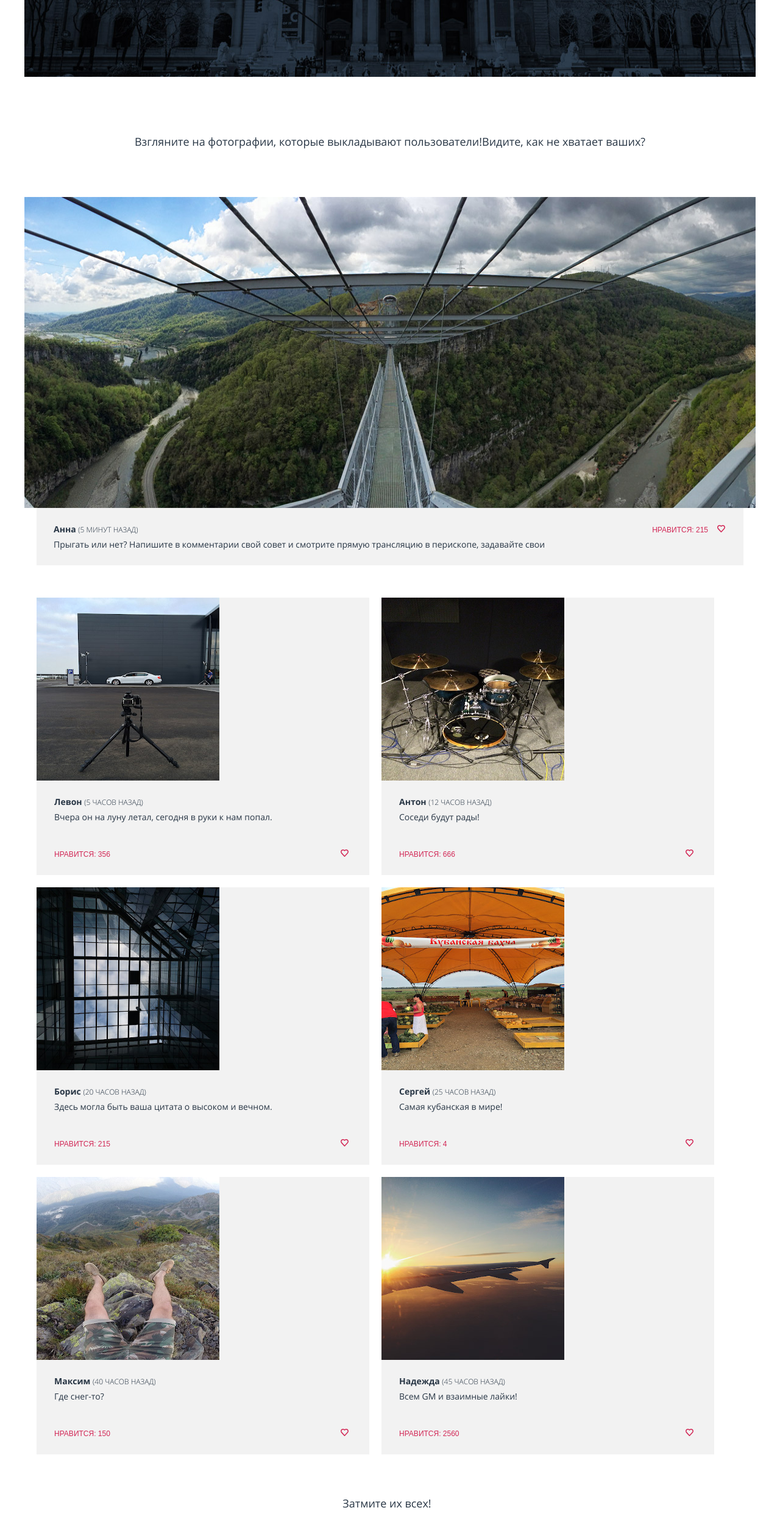
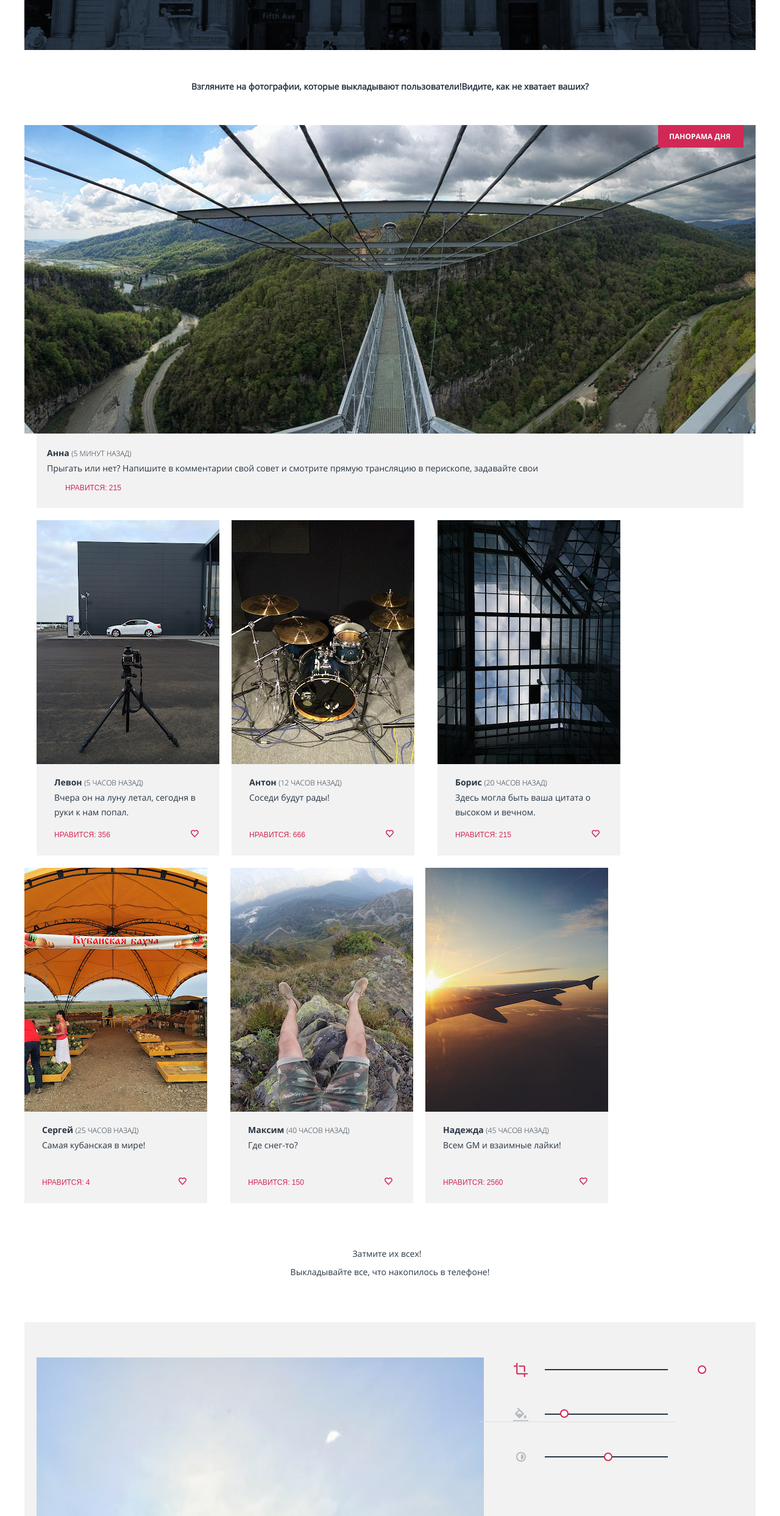
Before and after one commit to shurawi/952231-pink-18, a website: page source/photo.html in a window 1280 px wide. Shown: the part 314-2800 px from the top of the page at 61% size. Drawn offline with nearby package versions, Linux system fonts and the light colour scheme; files that its build step writes are made by us from their sources.

Commit message:
добавляет адаптивный логотип, оформляет photo.index mobile – pixel perfect

```diff
--- a/source/photo.html
+++ b/source/photo.html
@@ -43,23 +43,30 @@
           <h2 class="promo__title promo__title--photo">Фотографии пользователей</h2>
         </div>
       </section>
-      <section class="photo">
-        <div class="photo__wrap wrap">
-          <div class="photo__item photo__item--title">
-            <p class="photo__pharagraf photo__pharagraf--title">Взгляните на фотографии, которые выкладывают пользователи!Видите, как не хватает ваших?</p>
+      <section class="panorama">
+        <div class="panorama__wrap wrap">
+          <div class="panorama__title">
+            <h2 class="panorama__headliner">Взгляните на фотографии, которые выкладывают пользователи!Видите, как не хватает ваших?</h2>
           </div>
-          <div class="photo__item photo__item--checked">
+          <div class="panorama__item">
             <picture>
               <source media="(min-width: 1200px)" srcset="img/panorama-desktop@1x.jpg">
               <source media="(min-width: 660px)" srcset="img/panorama-tablet@1x.jpg">
-              <img class="photo__pic photo__pic--checked" src="img/panorama-mobile@1x.jpg" width="320" height="137" alt="панорамное фото спуска с горной лестницы">
+              <img class="panorama__pic" src="img/panorama-mobile@1x.jpg" width="320" height="137" alt="панорамное фото спуска с горной лестницы">
             </picture>
-            <div class="photo__text photo__text--checked">
-              <p class="photo__pharagraf photo__pharagraf--name">Анна <span class="photo__span">(5 минут назад)</span></p>
-              <p class="photo__pharagraf">Прыгать или нет? Напишите в комментарии свой совет и смотрите прямую трансляцию в перископе, задавайте свои </p>
-              <button class="photo__button photo__button--checked" type="button">Нравится: 215</button>
+            <div class="panorama__checked">
+              <span class="panorama__bold">ПАНОРАМА ДНЯ</span>
+            </div>
+            <div class="panorama__text">
+              <p class="panorama__paragraph panorama__paragraph--name">Анна <span class="panorama__span">(5 минут назад)</span></p>
+              <p class="panorama__paragraph">Прыгать или нет? Напишите в комментарии свой совет и смотрите прямую трансляцию в перископе, задавайте свои </p>
+              <button class="panorama__button" type="button">Нравится: 215</button>
             </div>
           </div>
+        </div>
+      </section>
+      <section class="photo">
+        <div class="photo__wrap wrap">
           <div class="photo__item">
             <picture>
               <source media="(min-width: 1200px)" srcset="img/photo-car-desktop@1x.jpg">
@@ -67,20 +74,21 @@
               <img class="photo__pic" src="img/photo-car-mobile@1x.jpg" width="280" height="180" alt="фотосъемка белой машины, тип кузова седан">
             </picture>
             <div class="photo__text">
-              <p class="photo__pharagraf photo__pharagraf--name">Левон <span class="photo__span">(5 часов назад)</span></p>
-              <p class="photo__pharagraf">Вчера он на луну летал, сегодня в руки к нам попал.</p>
+              <p class="photo__paragraph photo__paragraph--name">Левон <span class="photo__span">(5 часов назад)</span></p>
+              <p class="photo__paragraph">Вчера он на луну летал, сегодня в руки к нам попал.</p>
               <button class="photo__button" type="button">Нравится: 356</button>
             </div>
-          </div><div class="photo__item">
+          </div>
+          <div class="photo__item">
             <picture>
               <source media="(min-width: 1200px)" srcset="img/photo-drumset-desktop@1x.jpg">
               <source media="(min-width: 660px)" srcset="img/photo-drumset-tablet@1x.jpg">
               <img class="photo__pic" src="img/photo-drumset-mobile@1x.jpg" width="280" height="180" alt="фото барабанной установки ">
             </picture>
             <div class="photo__text">
-              <p class="photo__pharagraf photo__pharagraf--name">Антон <span class="photo__span">(12 часов назад)</span></p>
-              <p class="photo__pharagraf">Соседи будут рады!</p>
-              <p class="photo__pharagraf photo__pharagraf--likes"></p>
+              <p class="photo__paragraph photo__paragraph--name">Антон <span class="photo__span">(12 часов назад)</span></p>
+              <p class="photo__paragraph">Соседи будут рады!</p>
+              <p class="photo__paragraph photo__paragraph--likes"></p>
               <button class="photo__button" type="button">Нравится: 666</button>
             </div>
           </div>
@@ -91,9 +99,9 @@
               <img class="photo__pic" src="img/photo-window-mobile@1x.jpg" width="280" height="180" alt="фото витражных окон сквозь которые открывается вид на облачное небо">
             </picture>
             <div class="photo__text">
-              <p class="photo__pharagraf photo__pharagraf--name">Борис <span class="photo__span">(20 часов назад)</span></p>
-              <p class="photo__pharagraf">Здесь могла быть ваша цитата о высоком и вечном.</p>
-              <p class="photo__pharagraf photo__pharagraf--likes"></p>
+              <p class="photo__paragraph photo__paragraph--name">Борис <span class="photo__span">(20 часов назад)</span></p>
+              <p class="photo__paragraph">Здесь могла быть ваша цитата о высоком и вечном.</p>
+              <p class="photo__paragraph photo__paragraph--likes"></p>
               <button class="photo__button" type="button">Нравится: 215</button>
             </div>
           </div>
@@ -104,8 +112,8 @@
               <img class="photo__pic" src="img/photo-fair-mobile@1x.jpg" width="280" height="180" alt="фото с выставки Кубанская бахча">
             </picture>
             <div class="photo__text">
-              <p class="photo__pharagraf photo__pharagraf--name">Сергей <span class="photo__span">(25 часов назад)</span></p>
-              <p class="photo__pharagraf">Самая кубанская в мире!</p>
+              <p class="photo__paragraph photo__paragraph--name">Сергей <span class="photo__span">(25 часов назад)</span></p>
+              <p class="photo__paragraph">Самая кубанская в мире!</p>
               <button class="photo__button" type="button">Нравится: 4</button>
             </div>
           </div>
@@ -116,8 +124,8 @@
               <img class="photo__pic" src="img/photo-pov-mobile@1x.jpg" width="280" height="180" alt="фото вида с горы">
             </picture>
             <div class="photo__text">
-              <p class="photo__pharagraf photo__pharagraf--name">Максим <span class="photo__span">(40 часов назад)</span></p>
-              <p class="photo__pharagraf">Где снег-то?</p>
+              <p class="photo__paragraph photo__paragraph--name">Максим <span class="photo__span">(40 часов назад)</span></p>
+              <p class="photo__paragraph">Где снег-то?</p>
               <button class="photo__button" type="button">Нравится: 150</button>
             </div>
           </div>
@@ -128,14 +136,14 @@
               <img class="photo__pic" src="img/photo-wing-mobile@1x.jpg" width="280" height="180" alt="фото крыла самолета, на фоне которого восходит солнце">
             </picture>
             <div class="photo__text">
-              <p class="photo__pharagraf photo__pharagraf--name">Надежда <span class="photo__span">(45 часов назад)</span></p>
-              <p class="photo__pharagraf">Всем GM и взаимные лайки!</p>
+              <p class="photo__paragraph photo__paragraph--name">Надежда <span class="photo__span">(45 часов назад)</span></p>
+              <p class="photo__paragraph">Всем GM и взаимные лайки!</p>
               <button class="photo__button" type="button">Нравится: 2560</button>
             </div>
           </div>
           <div class="photo__item photo__item--conclusion">
-            <p class="photo__pharagraf photo__pharagraf--conclusion">Затмите их всех!</p>
-            <p class="photo__pharagraf photo__pharagraf--conclusion">Выкладывайте все, что накопилось в телефоне!</p>
+            <p class="photo__paragraph photo__paragraph--conclusion">Затмите их всех!</p>
+            <p class="photo__paragraph photo__paragraph--conclusion">Выкладывайте все, что накопилось в телефоне!</p>
           </div>
         </div>
       </section>
@@ -207,7 +215,7 @@
         <a class="page-footer__link" href="#">
           <picture>
             <source media="(min-width: 1200px)" srcset="img/logo-pink-blue-desktop.svg">
-            <img src="img/logo-pink-blue-mobile.svg" width="146" height="40.37" alt="Логотип Пинк, розовые очки">
+            <img class="page-footer__pic" src="img/logo-pink-blue-mobile.svg" width="146" height="40.37" alt="Логотип Пинк, розовые очки">
           </picture>
         </a>
         <div class="social">
--- a/source/sass/main.scss
+++ b/source/sass/main.scss
@@ -4,3 +4,9 @@
     margin-top: -160px;
   }
 }
+
+.photo-pg {
+  @media (min-width: $desktop-width) {
+    margin-top: -108px;
+  }
+}
--- a/source/sass/page-footer.scss
+++ b/source/sass/page-footer.scss
@@ -32,6 +32,10 @@
     margin-top: 35px;
     padding: 0;
   }
+}
+
+.page-footer__pic {
+  width: 146px;
 }
 
 .social {
--- /dev/null
+++ b/source/sass/panorama.scss
@@ -0,0 +1,91 @@
+@import "variables.scss";
+
+.panorama__wrap {
+  margin-bottom: 20px;
+
+}
+
+.panorama__item {
+  position: relative;
+}
+
+.panorama__title {
+  margin: 45px 36px 48px 36px;
+}
+
+.panorama__pic {
+  display: block;
+}
+
+.panorama__checked {
+  position: absolute;
+  padding: 6px 0 6px 18px;
+  width: 140px;
+  top: 0;
+  right: 20px;
+  background-color: #d22856;
+}
+
+.panorama__bold {
+  font-size: 12px;
+  line-height: 24px;
+  font-family: "Open Sans Bold", "Arial", sans-serif;
+  color: #ffffff;
+}
+
+.panorama__headliner {
+  font-size: 14px;
+  line-height: 30px;
+  text-align: center;
+  color: #283645;
+}
+
+.panorama__text {
+  margin: 0 20px;
+  padding: 20px 0 21px 17px;
+  background-color: #f2f2f2;
+}
+
+.panorama__paragraph {
+  margin: 0;
+  font-size: 14px;
+  line-height: 24px;
+}
+
+.panorama__paragraph--name {
+  font-family: "Open Sans Bold", "Arial", sans-serif;
+}
+
+.panorama__span {
+  font-family: "Open Sans Light", "Arial", sans-serif;
+  font-size: 12px;
+  line-height: 24px;
+  text-transform: uppercase;
+}
+
+.panorama__button {
+  padding: 8px 0 0 30px;
+  position: relative;
+  font-size: 12px;
+  line-height: 24px;
+  text-align: left;
+  text-transform: uppercase;
+  color: #d22856;
+  border: none;
+  background-color: #f2f2f2;
+  cursor: pointer;
+
+  &::before {
+    content: "";
+    position: absolute;
+    top: 16px;
+    left: 0;
+    width: 13px;
+    height: 13px;
+    background: url("../img/icon-heart.svg") no-repeat;
+
+    @media (min-width: $tablet-width) {
+      display: none;
+      }
+    }
+  }
--- a/source/sass/photo.scss
+++ b/source/sass/photo.scss
@@ -18,21 +18,16 @@
   @media (min-width: $tablet-width) {
     width: 45.5%;
   }
-}
 
-.photo__item:nth-child(2n):not(.photo__item--checked) {
-  @media (min-width: $tablet-width) {
-    margin: 0 18px 20px 0;
+  @media (min-width: $desktop-width) {
+    margin: 0 20px 20px 20px;
+    width: 25%;
   }
 }
 
-.photo__item--checked {
-  margin: 0 0 20px 0;
-  background-color: #ffffff;
-
+.photo__item:nth-child(2n) {
   @media (min-width: $tablet-width) {
-    width: 100%;
-    margin: -4px 0 53px 0;
+    margin: 0 18px 20px 0;
   }
 }
 
@@ -46,10 +41,14 @@
     padding: 91px 100px 80px 100px;
     width: 100%;
   }
+
+  @media (min-width: $desktop-width) {
+    padding: 91px 100px;
+  }
 }
 
 .photo__item--conclusion {
-  margin: 22px 0 0 0;
+  margin: 25px 0 0 0;
   text-align: center;
   background-color: #ffffff;
 
@@ -60,22 +59,21 @@
 }
 
 .photo__pic {
+  display: block;
+
   @media (min-width: $tablet-width) {
     width: 300px;
     height: 300px;
   }
-}
 
-.photo__pic--checked {
-  @media (min-width: $tablet-width) {
-    width: 100%;
-    height: 510px;
+  @media (min-width: $desktop-width) {
+    height: auto;
   }
 }
 
 .photo__text {
   margin-bottom: 22px;
-  padding: 13px 20px 0 20px;
+  padding: 17px 20px 0 17px;
   display: flex;
   flex-direction: column;
   flex-wrap: wrap;
@@ -89,44 +87,33 @@
   }
 }
 
-.photo__text--checked {
-  margin: -5px 20px 0 20px;
-  padding: 13px 20px 22px 20px;
-  background-color: #f2f2f2;
-
-  @media (min-width: $tablet-width) {
-    position: relative;
-    padding: 23px 20px 22px 28px;
-    height: auto;
-  }
-}
-
-.photo__pharagraf {
+.photo__paragraph {
   margin: 0;
   padding-right: 10px;
   font-size: 14px;
   line-height: 24px;
 }
 
-.photo__pharagraf--title {
+.photo__paragraph--title {
   margin: 0;
   padding-right: 0;
   line-height: 30px;
 
   @media (min-width: $tablet-width) {
+    padding: 0 210px;
     font-size: 18px;
   }
 }
 
-.photo__pharagraf--name {
+.photo__paragraph--name {
   font-family: "Open Sans Bold", "Arial", sans-serif;
 }
 
-.photo__pharagraf--conclusion {
-  font-size: 18px;
+.photo__paragraph--conclusion {
+  font-size: 14px;
 }
 
-.photo__pharagraf--conclusion:last-child {
+.photo__paragraph--conclusion:last-child {
   padding: 3px 0 42px 0;
   line-height: 30px;
 }
@@ -173,22 +160,6 @@
   }
 }
 
-.photo__button--checked {
-  @media (min-width: $tablet-width) {
-    position: absolute;
-    padding-bottom: 0;
-    top: 24px;
-    right: 58px;
-
-    &::after {
-      content: "";
-      position: absolute;
-      top: 4px;
-      right: -28px;
-    }
-  }
-}
-
 .photo__span {
   font-family: "Open Sans Light", "Arial", sans-serif;
   font-size: 12px;
--- a/source/sass/style.scss
+++ b/source/sass/style.scss
@@ -10,6 +10,7 @@
 @import "comment.scss";
 @import "tariff.scss";
 @import "feedback.scss";
+@import "panorama.scss";
 @import "photo.scss";
 @import "video.scss";
 @import "page-footer.scss";
```
Also changed, not shown: source/sass/page-header.scss (+16 -2 lines), source/sass/promo.scss (+8 -2 lines).
